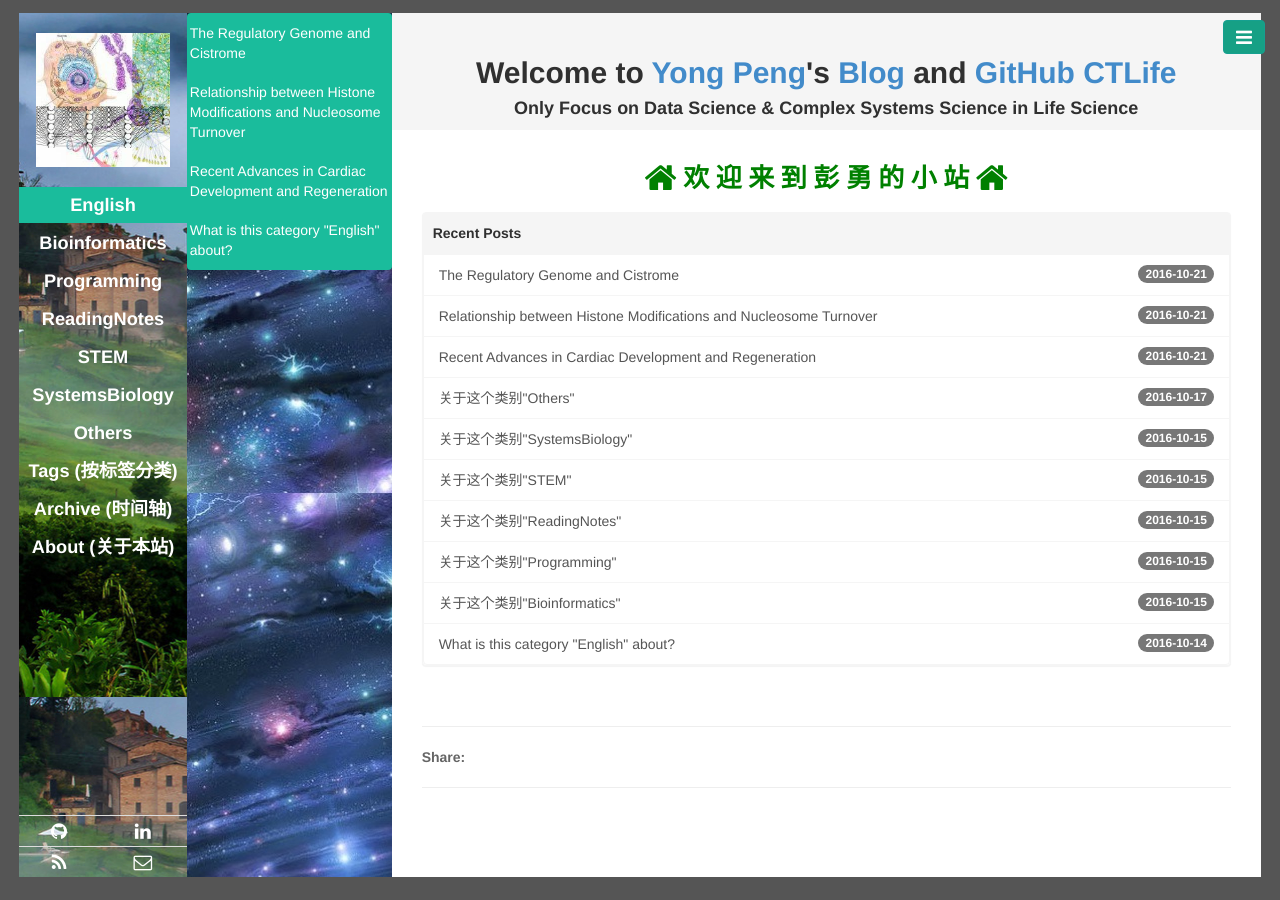
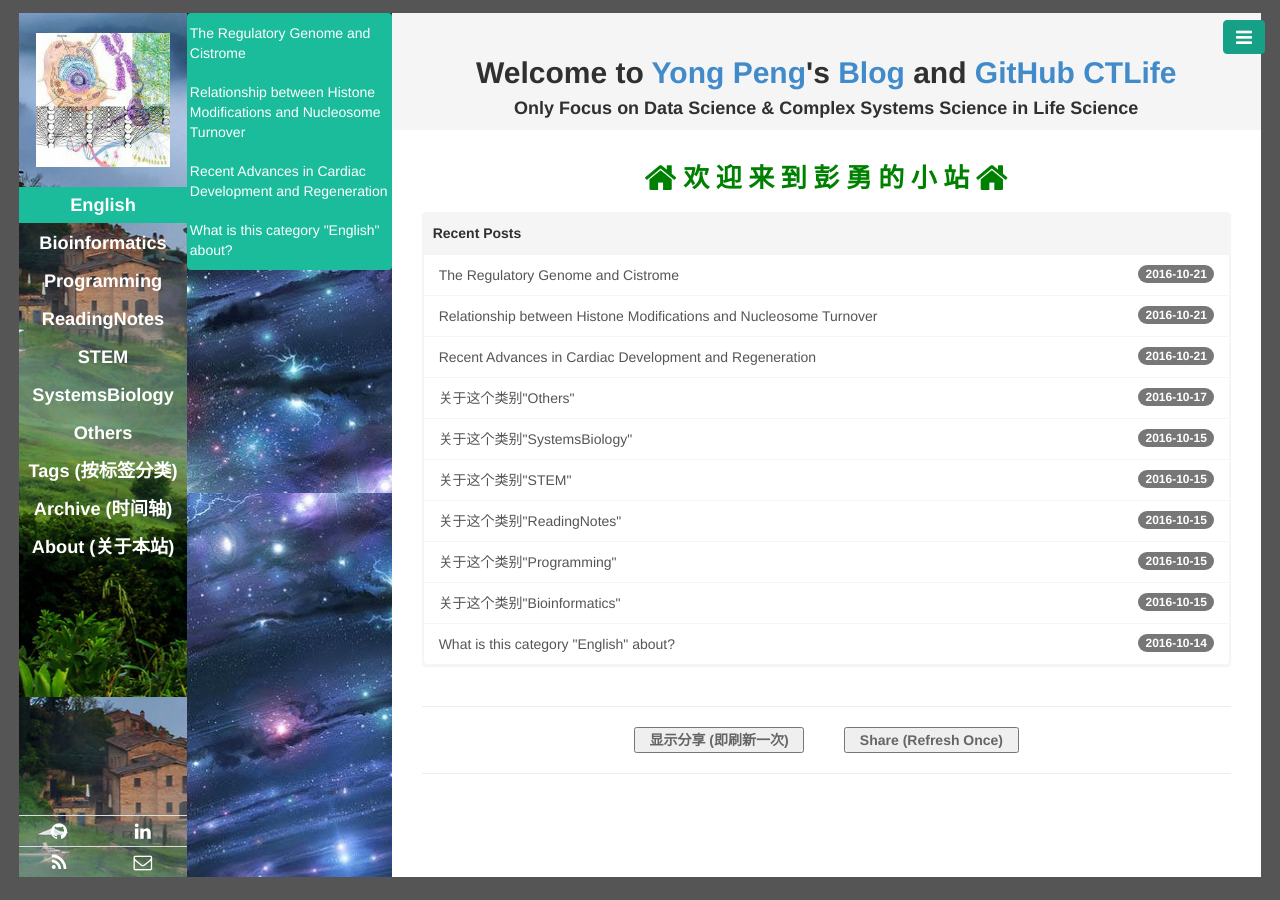
Before and after one commit to CTLife/CTLife.github.io, a Jekyll site: the page built from index.html, in a window 1280 px wide. Built offline with Jekyll 4.4.1, drawn with Linux system fonts in a browser that asks for light colours; Markdown is read by kramdown in place of the engine named in the settings; the list of posts is cut into pages by our own code.

Commit message:
Update page_title.html

```diff
--- a/_layouts/page_title.html
+++ b/_layouts/page_title.html
@@ -10,7 +10,12 @@ layout: base_title
     <div id="page-content">
       {{ content }}
     </div>
-        <b><br><hr>Share: </b>
+        <hr>
+    	  <center>   <b>
+		    <input type="button"  value="  显示分享 (即刷新一次)  "  onClick="window.location.reload()">
+		     &emsp; &emsp;
+		    <input type="button"   value="  Share (Refresh Once)  "  onClick="window.location.reload()">
+	      </b>  </center>
         <!-- Go to www.addthis.com/dashboard to customize your tools -->
         <div class="addthis_inline_share_toolbox_6w25"></div>
         <hr><br>
```
